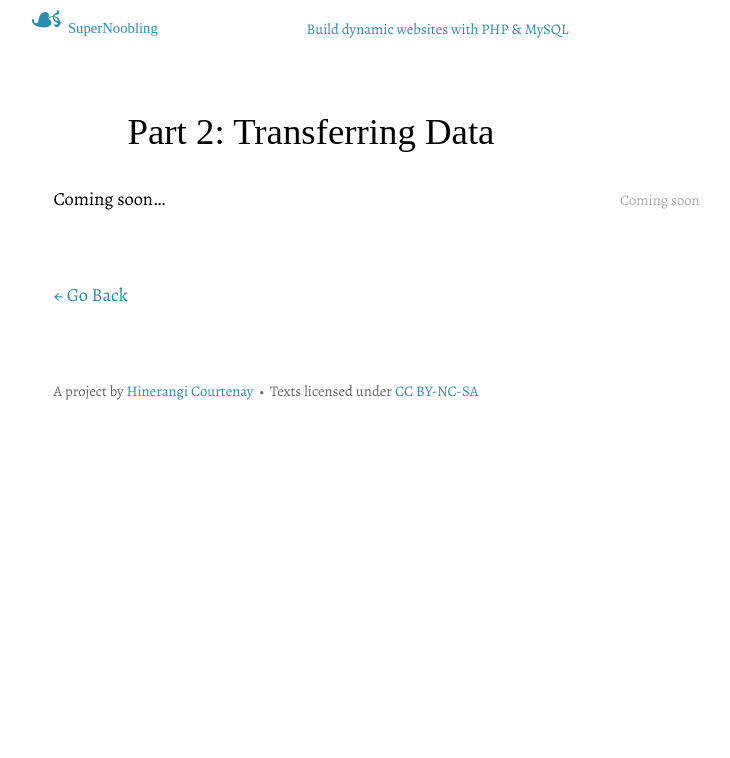
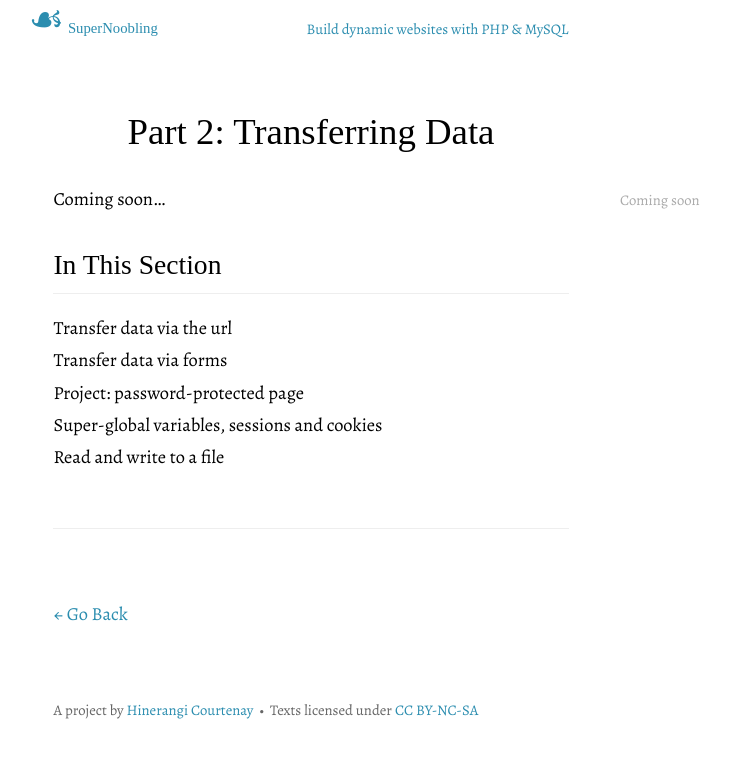
Before and after one commit to SuperNoobling/SuperNoobling.github.io, a Jekyll site: the page built from books/php-and-mysql/02-transfer-data/index.md, in a window 1280 px wide. Shown: the top 758 px of the page, without its empty margins (329-1059 px from the left). Built offline with Jekyll 4.4.1, drawn with Linux system fonts in a browser that asks for light colours; some web fonts are replaced.

Commit message:
Recursive book contents path corrections [in progress]

```diff
--- a/_includes/tree.html
+++ b/_includes/tree.html
@@ -2,11 +2,12 @@
   {% for item in tree %}
     <li>
         {% if item.path %}
-            <a href="{{ item.path }}">{{ item.name }}</a>
+            <a href="{{ parent_path }}{{ item.path }}">{{ item.name }}</a>
         {% else %}
             {{ item.name }}
         {% endif %}
         {% if item.chapters %}
+            {% capture parent_path %}{{ parent_path }}{{ item.path }}{% endcapture %}
             {% assign tree = item.chapters %}
             {% include tree.html %}
         {% endif %}
--- a/_layouts/book.html
+++ b/_layouts/book.html
@@ -20,6 +20,7 @@
         {% for book in site.data.books.library %}
             {% if book.title == page.title %}
 
+                {% assign parent_path = book.path %}
                 {% assign tree = book.chapters %}
                 {% include tree.html %}
 
@@ -28,7 +29,6 @@
         </div>
     {% endif %}
 
-    {% comment %}
     {% if page.type == "chapter" %}
 
         {% for book in site.data.books.library %}
@@ -37,15 +37,14 @@
                     <h2>In this section</h2>
                     <div class="posts">
 
+                        {% capture parent_path %}{{ book.path }}{{ chapter.path }}{% endcapture %}
                         {% assign tree = chapter.chapters %}
                         {% include tree.html %}
-
                     </div>
                 {% endif %}
             {% endfor %}
         {% endfor %}
     {% endif %}
-    {% endcomment %}
 
 
 
--- a/_layouts/default.html
+++ b/_layouts/default.html
@@ -36,7 +36,7 @@
                 {% if page.book %}
                     {% for book in site.data.books.library %}
                         {% if page.book == book.title %}
-                            <div class="bookname"><a href="{{ site.baseurl }}/books/{{ book.path }}">{{ page.book }}</a></div>
+                            <div class="bookname"><a href="{{ book.path }}">{{ page.book }}</a></div>
                         {% endif %}
                     {% endfor %}
                 {% endif %}
```
Also changed, not shown: _data/books.yml (+12 -12 lines).
